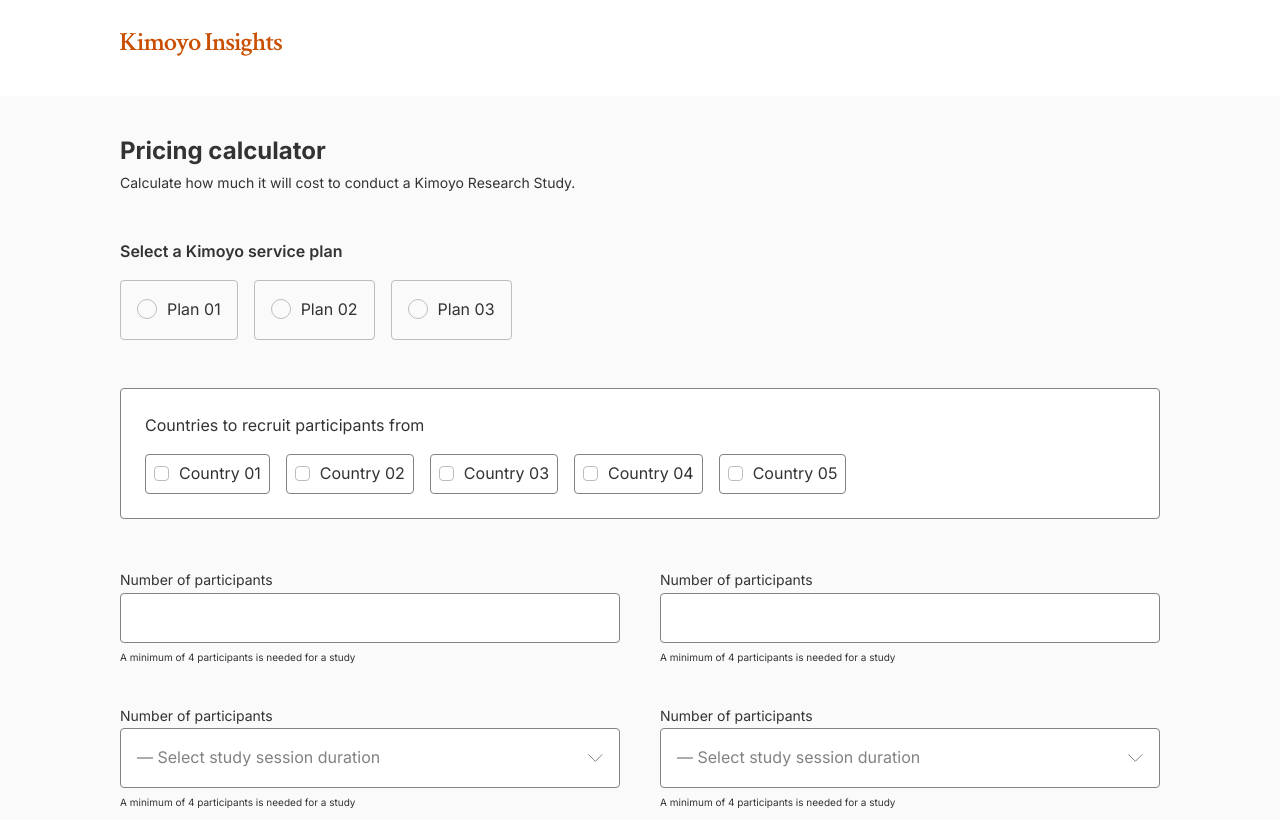
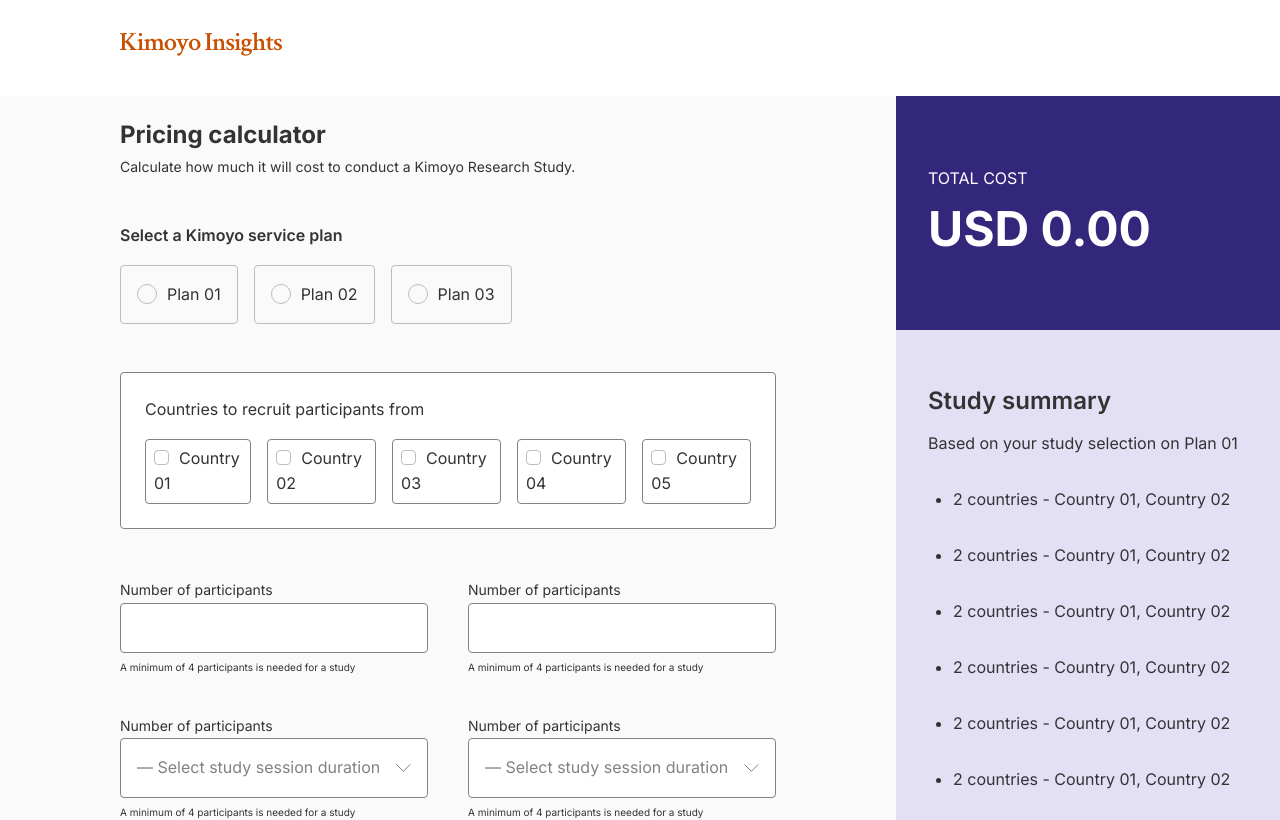
Before and after one commit to Ajiva-D/kimoyo-price-calculator, a Vue app: page / in a window 1280 px wide. Shown: the top 820 px of the page. Built offline with nearby package versions, Linux system fonts and the light colour scheme.

Commit message:
add summary component and restructure layout

```diff
--- a/src/App.vue
+++ b/src/App.vue
@@ -1,15 +1,38 @@
 <script setup lang="ts">
 import NavBar from './components/NavBar.vue'
-import PriceForm from './components/PriceForm.vue';
+import PriceForm from './components/PriceForm.vue'
+import StudySummary from './components/StudySummary.vue'
 </script>
 
 <template>
-  <NavBar/>
+  <NavBar />
 
   <main>
-		<PriceForm/>
+    <section class="price-con">
+      <PriceForm />
+    </section>
+
+    <section class="summary-con">
+      <StudySummary />
+    </section>
   </main>
 </template>
 
 <style scoped>
+main {
+  display: flex;
+  position: relative;
+  margin-top: 5rem;
+}
+.price-con {
+  width: 70%;
+}
+.summary-con {
+  width: 30%;
+  height: 100%;
+  position: sticky;
+  left: 70%;
+  top: 94px;
+  background-color: var(--light-purple);
+}
 </style>
--- a/src/assets/main.css
+++ b/src/assets/main.css
@@ -6,6 +6,8 @@
   --light-black: #e0e0e0;
   --light-grey: #bdbdbd;
   --darker-grey: #828282;
+  --light-purple: #e3e0f5;
+  --dark-purple: #33277c;
 }
 
 *,
--- a/src/components/NavBar.vue
+++ b/src/components/NavBar.vue
@@ -1,18 +1,20 @@
 <template>
-	<nav>
-		<img src="../assets/logo.svg" alt="Logo">
-	</nav>
+  <nav>
+    <img src="../assets/logo.svg" alt="Logo" />
+  </nav>
 </template>
 
 <script>
-	export default {
-
-	}
+export default {}
 </script>
 
 <style lang="scss" scoped>
-nav{
-	padding: 2rem 7.5rem;
-	background-color: #fff;
+nav {
+  padding: 2rem 7.5rem;
+  background-color: #fff;
+  position: fixed;
+  top: 0;
+  width: 100%;
+  z-index: 10;
 }
 </style>
--- a/src/components/PriceForm.vue
+++ b/src/components/PriceForm.vue
@@ -1,5 +1,5 @@
 <template>
-  <section>
+  <section class="price-form">
     <div class="title">
       <h1>Pricing calculator</h1>
       <p>Calculate how much it will cost to conduct a Kimoyo Research Study.</p>
@@ -69,7 +69,7 @@ export default {
 </script>
 
 <style lang="scss">
-section {
+.price-form {
   padding: 2.5rem 7.5rem 5.5rem;
   background-color: #fafafa;
   .title {
--- /dev/null
+++ b/src/components/StudySummary.vue
@@ -0,0 +1,64 @@
+<template>
+  <section>
+    <div class="cost">
+      <h6>TOTAL COST</h6>
+      <h1>USD 0.00</h1>
+    </div>
+
+    <div class="summary">
+      <h2>Study summary</h2>
+      <p>Based on your study selection on Plan 01</p>
+
+      <ul class="summary-list">
+        <li>2 countries - Country 01, Country 02</li>
+        <li>2 countries - Country 01, Country 02</li>
+        <li>2 countries - Country 01, Country 02</li>
+        <li>2 countries - Country 01, Country 02</li>
+        <li>2 countries - Country 01, Country 02</li>
+        <li>2 countries - Country 01, Country 02</li>
+      </ul>
+    </div>
+  </section>
+</template>
+
+<script>
+export default {}
+</script>
+
+<style lang="scss" scoped>
+.cost {
+  background-color: var(--dark-purple);
+  padding: 4.5rem 2rem;
+  color: #fff;
+  h1 {
+    font-size: 3rem;
+    line-height: 3.625rem;
+    font-weight: 700;
+    margin-top: 0.5rem;
+  }
+}
+
+.summary {
+  background-color: var(--light-purple);
+  padding: 3.5rem 2rem;
+
+  h2 {
+    font-size: 1.5rem;
+    line-height: 1.8125rem;
+    font-weight: 600;
+    margin-bottom: 1rem;
+  }
+  p {
+    line-height: 1.5rem;
+    margin-bottom: 2rem;
+  }
+
+  .summary-list {
+    padding-left: 25px;
+    li {
+      line-height: 1.5rem;
+      margin-bottom: 2rem;
+    }
+  }
+}
+</style>
```
